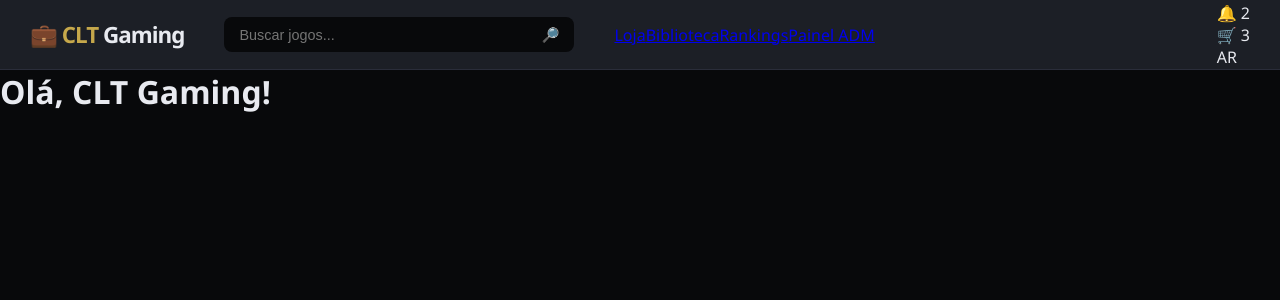
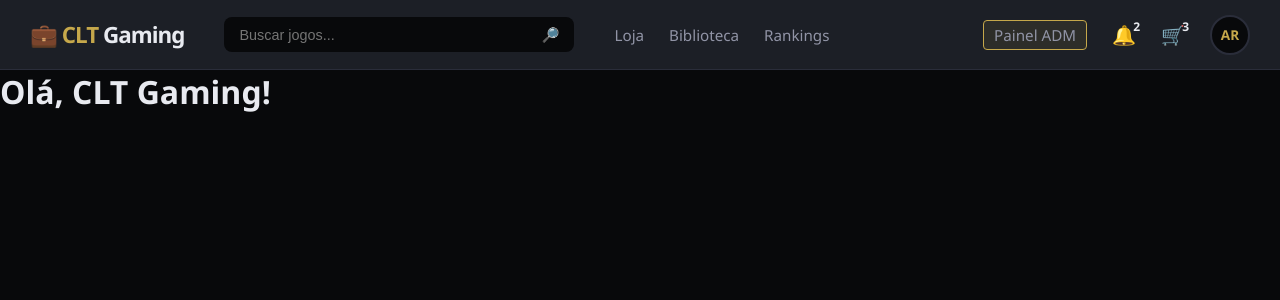
Before and after one commit to kaiquerios/EntregaP1A3, a React (Create React App) app: page / in a window 1280 px wide. Shown: the top 300 px of the page. Built offline with nearby package versions, Linux system fonts and the light colour scheme; the HTML template or start-up script is replaced by a standard one.

Commit message:
navbar finalizada

```diff
--- a/src/components/layout/Navbar.css
+++ b/src/components/layout/Navbar.css
@@ -65,3 +65,104 @@ flex: 1;
   cursor: pointer;
   font-size: 0.9rem; /*caso utilizar imagem ao invés de emoji, remover*/
 }
+
+.navbar-menu{
+  display:flex;
+  gap:25px;
+}
+
+.navbar-item {
+    text-decoration: none;
+    color: var(--text-muted);
+    font-weight: 500;
+    font-size: 0.95rem;
+    transition: 0.3s;
+}
+
+.navbar-item:hover, navbar-item.active{
+    color: var(--contrast)
+}
+
+/*botão painel adm*/
+.navbar-item.admin {
+    background: rgba(198,168,75, 0.1);
+    padding: 4px 10px;
+    border-radius: 4px;
+    border: 1px solid var(--contrast);
+}
+
+.navbar-actions {
+    display: flex;
+    align-items: center;
+    gap: 25px;
+}
+
+.action-icon {
+    position: relative;
+    font-size: 1.2rem;
+    cursor: pointer;
+    display: flex;
+    align-items: center;
+    justify-content: center;
+    transition: all 0.3s ease;
+}
+
+.action-icon:hover, .user-avatar:hover {
+    filter: drop-shadow(0px 4px 6px rgba(255, 196, 17, 0.962))
+}
+
+.badge-notification, .badge-cart {
+    position: absolute;
+    top: -5px;
+    right: -10px;
+    background-color: var (--contrast);
+    color: var (--bg-dark);
+    font-size: 0.75rem;
+    font-weight: 700;
+    padding: 2px 6px;
+    border-radius: 10px;
+    border: 2px solid var (--bg-card);
+}
+
+.user-avatar{
+    width: 40px;
+    height: 40px;
+    background-color: var(--bg-dark);
+    border: 2px solid var(--border);
+    border-radius: 50%;
+    display: flex;
+    align-items: center;
+    justify-content: center;
+    font-weight: bold;
+    font-size: 0.85rem;
+    color: var(--contrast);
+    cursor: pointer;
+}
+
+/*Responsividade mobile*/
+@media (max-width: 768px){
+    .search-bar, .navbar-item.admin{
+        display: none;
+    }
+
+    .navbar-container{
+    gap: 10px;
+    }
+
+    .navbar-logo {
+    font-size: 1.0rem; /*utilizado rem para melhor responsividade*/
+    font-weight: 800;
+    }
+
+    .navbar-menu{
+        gap: 15px;
+    }
+
+    .navbar-item{
+        font-size: 0.85rem;
+    }
+
+    .navbar{
+        padding: 0 10px;
+    }
+}
--- a/src/components/layout/Navbar.js
+++ b/src/components/layout/Navbar.js
@@ -26,16 +26,17 @@ function Navbar() {
             <a href='#loja' className='navbar-item active'>Loja</a>
             <a href='#biblioteca' className='navbar-item'>Biblioteca</a>
             <a href='#rankings' className='navbar-item'>Rankings</a>
-
-             {/*Deve ser exibido apenas para conta com privilégio ADM*/}
-            {isAdmin && (
-                <a href='#painel' className='navbar-item admin'>Painel ADM</a>
-            )}
             </div>
 
             </div>
 
             <div className='navbar-actions'>
+
+                      {/*Deve ser exibido apenas para conta com privilégio ADM*/}
+                {isAdmin && (
+                <a href='#painel' className='navbar-item admin'>Painel ADM</a>
+                )}
+
                 <div className='action-icon notification'>
                    🔔 <span className='badge-notification'>2</span>
                 </div>
```
